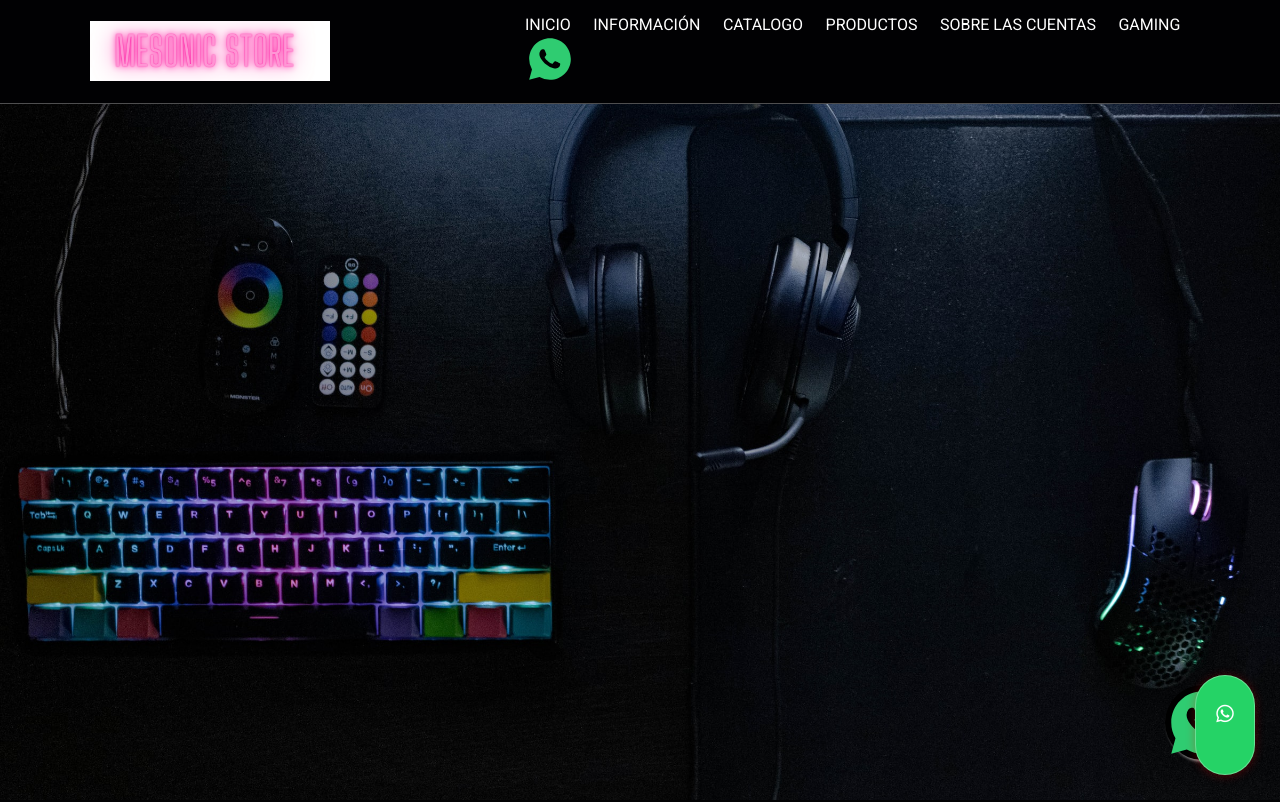
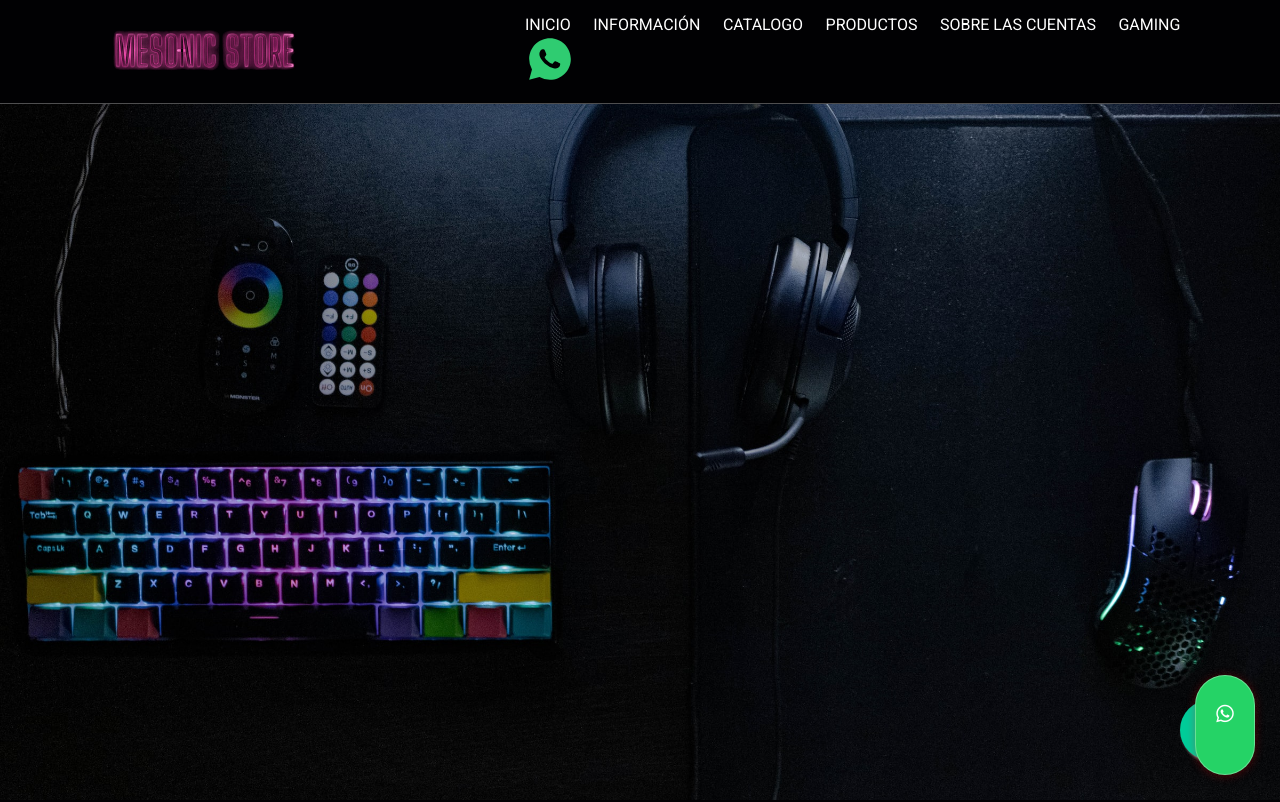
Before and after one commit to mesonicstore/mesonicstoress, a plain HTML site: page index.html in a window 1280 px wide. Shown: the top 802 px of the page. Drawn offline with Linux system fonts and the light colour scheme; files that its build step writes are made by us from their sources.

Commit message:
Se actualiza logo tienda y boton flotante

```diff
--- a/css/style.css
+++ b/css/style.css
@@ -679,3 +679,20 @@ section{
 	text-align:center;
 	box-shadow: 2px 2px 3px #999;
 }
+
+.float{
+	position:fixed;
+	width:60px;
+	height:60px;
+	bottom:40px;
+	right:40px;
+	background-color:#0C9;
+	color:#FFF;
+	border-radius:50px;
+	text-align:center;
+	box-shadow: 2px 2px 3px #999;
+}
+
+.my-float{
+	margin-top:22px;
+}
--- a/index.html
+++ b/index.html
@@ -1,5 +1,6 @@
 <!DOCTYPE html>
 <html lang="en">
+
 <head>
     <meta charset="UTF-8">
     <meta http-equiv="X-UA-Compatible" content="IE=edge">
@@ -13,6 +14,7 @@
     <link rel="stylesheet" href="css/style.css">
 
 </head>
+
 <body>
 
     <!-- header section starts  -->
@@ -20,7 +22,7 @@
     <header class="header">
 
         <a href="#" class="logo">
-        <img src="images/logo.png" alt="">
+            <img src="images/logo2.png" alt="">
         </a>
 
         <nav class="navbar">
@@ -32,9 +34,11 @@
             <a href="#blogs">GAMING</a>
             <!DOCTYPE html>
             <html lang="es">
+
             <head>
                 <br>
-           <a href="https://api.whatsapp.com/send?phone=931806468"><img src="./images/whatsapp-fill.svg" style="width: 50px;height: 50px;"></img></a>
+                <a href="https://api.whatsapp.com/send?phone=931806468&text=Hello%2C%20World!"><img src="./images/whatsapp-fill.svg"
+                        style="width: 50px;height: 50px;"></img></a>
             </head>
         </nav>
 
@@ -111,8 +115,9 @@
             </div>
 
             <div class="content">
-            <h3>¿Qué hace que nuestra tienda  sea especial?</h3>
-            <p>Somos un grupo de trabajo que día a día se encarga de vender suscripciones online con calidad y responsabilidad contamos con variedades opciones para sus gusto.</p>
+                <h3>¿Qué hace que nuestra tienda sea especial?</h3>
+                <p>Somos un grupo de trabajo que día a día se encarga de vender suscripciones online con calidad y
+                    responsabilidad contamos con variedades opciones para sus gusto.</p>
                 <p>Usamos métodos estables así evitamos CAIDAS MASIVAS.
 
                     Las cuentas que se dañan son REPARADAS o REEMPLAZADAS en el menor tiempo posible.
@@ -121,7 +126,8 @@
 
                     No se puede editar el correo ni la clave porque se corre el riesgo de caída SIN GARANTIA.
 
-                Somos TRANSPARENTES y queremos informarte lo que te brindamos de antemano, para esto fueron redactados nuestros terminos.</p>
+                    Somos TRANSPARENTES y queremos informarte lo que te brindamos de antemano, para esto fueron
+                    redactados nuestros terminos.</p>
 
                 <a href="#" class="btn">GRACIAS POR ACEPTAR LOS TERMINOS</a>
             </div>
@@ -271,13 +277,15 @@
 
     <section class="review" id="review">
 
-    <h1 class="heading"> SOBRE LOS SERVICIO  <span>STREAMING</span> </h1>
+        <h1 class="heading"> SOBRE LOS SERVICIO <span>STREAMING</span> </h1>
 
         <div class="box-container">
 
             <div class="box">
                 <img src="images/quote-img.png" alt="" class="quote">
-            <p>PlayStation Network tiene muchos contenidos disponibles, como: películas, videojuegos, complementos, suscripciones… todo lo que quieras, y aunque pienses que nunca lo tendrás todo, ¡puedes estar más cerca al comprar una Gift Card PSN de 25$ para tu PlayStation!</p>
+                <p>PlayStation Network tiene muchos contenidos disponibles, como: películas, videojuegos, complementos,
+                    suscripciones… todo lo que quieras, y aunque pienses que nunca lo tendrás todo, ¡puedes estar más
+                    cerca al comprar una Gift Card PSN de 25$ para tu PlayStation!</p>
                 <img src="images/pic-1.png" class="user" alt="">
                 <h3>CODIGOS PLAYSTATION</h3>
                 <div class="stars">
@@ -310,7 +318,8 @@
 
             <div class="box">
                 <img src="images/quote-img.png" alt="" class="quote">
-            <p> SI NO ENCUENTTRAS  LOS QUE BUSCABAS  PUEDES CONSULTAR POR EL SERVICIO QUE BUSCABAS , TE ENTREGAMOS EL MEJOR SERVICIO DE NUESTRA TIENDA.
+                <p> SI NO ENCUENTTRAS LOS QUE BUSCABAS PUEDES CONSULTAR POR EL SERVICIO QUE BUSCABAS , TE ENTREGAMOS EL
+                    MEJOR SERVICIO DE NUESTRA TIENDA.
 
                 </p>
                 <img src="images/pic-3.png" class="user" alt="">
@@ -374,9 +383,11 @@
                     <a href="#" class="title">FIFA 23 PS4/PS5</a>
                     <span>FIFA 23 PRIMARIA & SECUNDARIA</span>
                     <a href="#" class="btn">CUENTA PRIMARIA</a>
-                <p>Con esta cuenta descargas y puedes disfrutar del juego de cualquier usuario que este en tu consola o de tu usuario personal.</p>
+                    <p>Con esta cuenta descargas y puedes disfrutar del juego de cualquier usuario que este en tu
+                        consola o de tu usuario personal.</p>
                     <a href="#" class="btn">CUENTA SECUNDARIA</a>
-                <p>Cuenta Secundaria: Con esta cuenta descargas el juego y solo podrás jugar de esta cuenta que te enviamos. …</p>
+                    <p>Cuenta Secundaria: Con esta cuenta descargas el juego y solo podrás jugar de esta cuenta que te
+                        enviamos. …</p>
                     <a href="#" class="btn">PRIMARIA $35.000</a>
                     <a href="#" class="btn">SECUNDARIA $25.000</a>
                 </div>
@@ -432,19 +443,23 @@
 
             <!DOCTYPE html>
             <html lang="es">
+
             <head>
                 <meta charset="UTF-8">
-  <meta name="viewport" content="width=device-width, user-scalable=no, initial-scale=1.0, maximum-scale=1.0, minimum-scale=1.0">
+                <meta name="viewport"
+                    content="width=device-width, user-scalable=no, initial-scale=1.0, maximum-scale=1.0, minimum-scale=1.0">
                 <title>Boton Flotante - WhatsApp</title>
                 <link rel="stylesheet" href="estilos.css">
                 <!--Icon-Font-->
                 <script src="https://kit.fontawesome.com/eb496ab1a0.js" crossorigin="anonymous"></script>
             </head>
+
             <body>
                 <a href="https://api.whatsapp.com/send?phone=931806468" class="btn-wsp" target="_blank">
                     <i class="fa fa-whatsapp icono"></i>
                 </a>
             </body>
+
             </html>
         </div>
 
@@ -459,7 +474,8 @@
 
 </body>
 
-<div class="button-float">
-    <img src="./images/whatsapp-fill.svg" style="width: 100%;height: 100%;"></img>
-</div>
+<a href="#" class="float">
+    <i class="fa fa-plus my-float"></i>
+</a>
+
 </html>
```
Also changed, not shown: images/logo2.png (added). Lines whose indentation alone changed are shown as unchanged.
